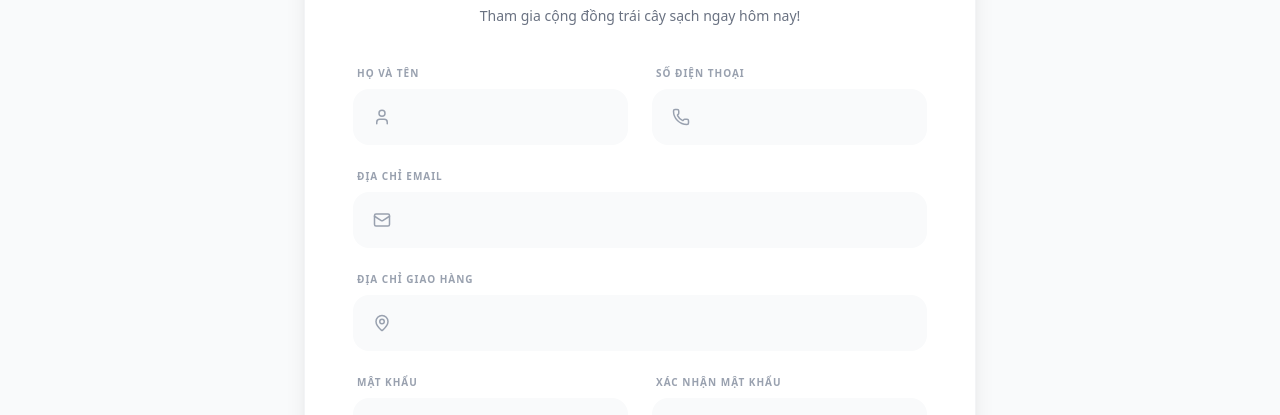
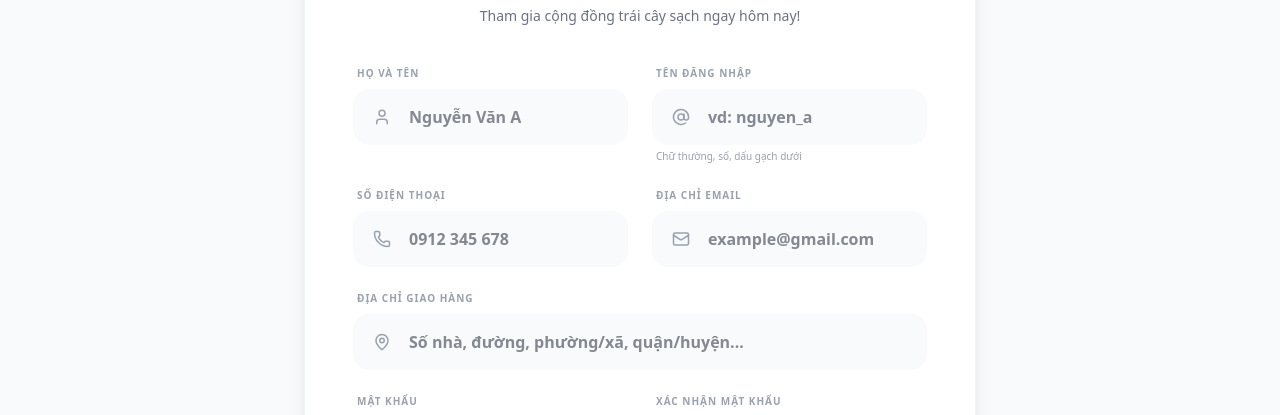
Before and after one commit to Meo1506/meofruit, a Next.js app: page /dang-ky in a window 1280 px wide. Shown: the part 215-630 px from the top of the page. Built offline with nearby package versions, Linux system fonts and the light colour scheme; no server answers; the database is empty.

Commit message:
feat: support username login and remove email confirmation requirement

```diff
--- a/src/app/dang-ky/page.tsx
+++ b/src/app/dang-ky/page.tsx
@@ -1,13 +1,14 @@
 "use client";
 import { useState } from "react";
 import Link from "next/link";
-import { Mail, Lock, Eye, EyeOff, Loader2, User, Phone, MapPin, CheckCircle2 } from "lucide-react";
+import { Mail, Lock, Eye, EyeOff, Loader2, User, Phone, MapPin, AtSign } from "lucide-react";
 import { supabase } from "@/lib/supabase";
 import { useRouter } from "next/navigation";
 
 export default function RegisterPage() {
   const [formData, setFormData] = useState({
     fullName: "",
+    username: "",
     email: "",
     phone: "",
     address: "",
@@ -17,17 +18,27 @@ export default function RegisterPage() {
   const [showPassword, setShowPassword] = useState(false);
   const [loading, setLoading] = useState(false);
   const [error, setError] = useState("");
-  const [success, setSubmitted] = useState(false);
   const router = useRouter();
 
   const handleInputChange = (e: React.ChangeEvent<HTMLInputElement>) => {
-    setFormData({ ...formData, [e.target.name]: e.target.value });
+    const { name, value } = e.target;
+    // Username: chỉ cho phép chữ thường, số, dấu gạch dưới
+    if (name === "username") {
+      setFormData({ ...formData, username: value.toLowerCase().replace(/[^a-z0-9_]/g, "") });
+      return;
+    }
+    setFormData({ ...formData, [name]: value });
   };
 
   const handleRegister = async (e: React.FormEvent) => {
     e.preventDefault();
+
     if (formData.password !== formData.confirmPassword) {
       setError("Mật khẩu xác nhận không khớp.");
+      return;
+    }
+    if (formData.username.length < 3) {
+      setError("Tên đăng nhập phải có ít nhất 3 ký tự.");
       return;
     }
 
@@ -35,49 +46,42 @@ export default function RegisterPage() {
     setError("");
 
     try {
-      const { error } = await supabase.auth.signUp({
+      // Kiểm tra username đã tồn tại chưa
+      const { data: existing } = await supabase
+        .from("profiles")
+        .select("id")
+        .eq("username", formData.username)
+        .maybeSingle();
+
+      if (existing) {
+        setError("Tên đăng nhập này đã được sử dụng. Vui lòng chọn tên khác.");
+        return;
+      }
+
+      const { error: signUpError } = await supabase.auth.signUp({
         email: formData.email,
         password: formData.password,
         options: {
           data: {
             full_name: formData.fullName,
+            username: formData.username,
             phone: formData.phone,
             address: formData.address,
           }
         }
       });
 
-      if (error) throw error;
+      if (signUpError) throw signUpError;
 
-      setSubmitted(true);
-    } catch (err: any) {
-      setError(err.message || "Đăng ký thất bại. Vui lòng thử lại.");
+      // Đăng ký thành công → vào tài khoản luôn (không cần xác nhận email)
+      router.push("/tai-khoan");
+    } catch (err: unknown) {
+      const message = err instanceof Error ? err.message : "Đăng ký thất bại. Vui lòng thử lại.";
+      setError(message);
     } finally {
       setLoading(false);
     }
   };
-
-  if (success) {
-    return (
-      <div className="min-h-screen bg-gray-50 flex items-center justify-center pt-20 pb-20 px-4">
-        <div className="bg-white w-full max-w-md rounded-[3rem] shadow-xl border border-gray-100 p-12 text-center">
-          <div className="w-20 h-20 bg-green-100 text-green-600 rounded-full flex items-center justify-center mx-auto mb-6">
-            <CheckCircle2 size={40} />
-          </div>
-          <h2 className="text-2xl font-black text-gray-900 mb-4 uppercase tracking-tight">Đăng Ký Thành Công!</h2>
-          <p className="text-gray-500 mb-8 font-medium">
-            Vui lòng kiểm tra email của bạn để xác nhận tài khoản trước khi đăng nhập.
-          </p>
-          <button
-            onClick={() => router.push("/dang-nhap")}
-            className="w-full py-4 bg-green-600 text-white font-black rounded-2xl hover:bg-green-700 transition-all uppercase tracking-widest text-xs"
-          >
-            Đi đến Đăng nhập
-          </button>
-        </div>
-      </div>
-    );
-  }
 
   return (
     <div className="min-h-screen bg-gray-50 flex items-center justify-center pt-32 pb-20 px-4">
@@ -95,6 +99,7 @@ export default function RegisterPage() {
           )}
 
           <form onSubmit={handleRegister} className="space-y-6">
+            {/* Họ tên + Tên đăng nhập */}
             <div className="grid grid-cols-1 md:grid-cols-2 gap-6">
               <div>
                 <label className="block text-[10px] font-black uppercase tracking-widest text-gray-400 mb-2 ml-1">Họ và tên</label>
@@ -105,10 +110,34 @@ export default function RegisterPage() {
                     required
                     value={formData.fullName}
                     onChange={handleInputChange}
+                    placeholder="Nguyễn Văn A"
                     className="w-full pl-14 pr-5 py-4 bg-gray-50 border-none rounded-2xl focus:ring-2 focus:ring-green-500 font-bold transition-all"
                   />
                 </div>
               </div>
+              <div>
+                <label className="block text-[10px] font-black uppercase tracking-widest text-gray-400 mb-2 ml-1">
+                  Tên đăng nhập
+                </label>
+                <div className="relative">
+                  <AtSign className="absolute left-5 top-1/2 -translate-y-1/2 text-gray-400" size={18} />
+                  <input
+                    name="username"
+                    required
+                    minLength={3}
+                    maxLength={30}
+                    value={formData.username}
+                    onChange={handleInputChange}
+                    placeholder="vd: nguyen_a"
+                    className="w-full pl-14 pr-5 py-4 bg-gray-50 border-none rounded-2xl focus:ring-2 focus:ring-green-500 font-bold transition-all"
+                  />
+                </div>
+                <p className="text-[10px] text-gray-400 mt-1 ml-1">Chữ thường, số, dấu gạch dưới</p>
+              </div>
+            </div>
+
+            {/* SĐT + Email */}
+            <div className="grid grid-cols-1 md:grid-cols-2 gap-6">
               <div>
                 <label className="block text-[10px] font-black uppercase tracking-widest text-gray-400 mb-2 ml-1">Số điện thoại</label>
                 <div className="relative">
@@ -118,12 +147,11 @@ export default function RegisterPage() {
                     required
                     value={formData.phone}
                     onChange={handleInputChange}
+                    placeholder="0912 345 678"
                     className="w-full pl-14 pr-5 py-4 bg-gray-50 border-none rounded-2xl focus:ring-2 focus:ring-green-500 font-bold transition-all"
                   />
                 </div>
               </div>
-            </div>
-
               <div>
                 <label className="block text-[10px] font-black uppercase tracking-widest text-gray-400 mb-2 ml-1">Địa chỉ Email</label>
                 <div className="relative">
@@ -134,11 +162,14 @@ export default function RegisterPage() {
                     required
                     value={formData.email}
                     onChange={handleInputChange}
+                    placeholder="example@gmail.com"
                     className="w-full pl-14 pr-5 py-4 bg-gray-50 border-none rounded-2xl focus:ring-2 focus:ring-green-500 font-bold transition-all"
                   />
                 </div>
               </div>
+            </div>
 
+            {/* Địa chỉ giao hàng */}
             <div>
               <label className="block text-[10px] font-black uppercase tracking-widest text-gray-400 mb-2 ml-1">Địa chỉ giao hàng</label>
               <div className="relative">
@@ -148,11 +179,13 @@ export default function RegisterPage() {
                   required
                   value={formData.address}
                   onChange={handleInputChange}
+                  placeholder="Số nhà, đường, phường/xã, quận/huyện..."
                   className="w-full pl-14 pr-5 py-4 bg-gray-50 border-none rounded-2xl focus:ring-2 focus:ring-green-500 font-bold transition-all"
                 />
               </div>
             </div>
 
+            {/* Mật khẩu */}
             <div className="grid grid-cols-1 md:grid-cols-2 gap-6">
               <div>
                 <label className="block text-[10px] font-black uppercase tracking-widest text-gray-400 mb-2 ml-1">Mật khẩu</label>
@@ -162,6 +195,7 @@ export default function RegisterPage() {
                     name="password"
                     type={showPassword ? "text" : "password"}
                     required
+                    minLength={6}
                     value={formData.password}
                     onChange={handleInputChange}
                     className="w-full pl-14 pr-5 py-4 bg-gray-50 border-none rounded-2xl focus:ring-2 focus:ring-green-500 font-bold transition-all"
@@ -178,7 +212,7 @@ export default function RegisterPage() {
                     required
                     value={formData.confirmPassword}
                     onChange={handleInputChange}
-                    className="w-full pl-14 pr-5 py-4 bg-gray-50 border-none rounded-2xl focus:ring-2 focus:ring-green-500 font-bold transition-all"
+                    className="w-full pl-14 pr-14 py-4 bg-gray-50 border-none rounded-2xl focus:ring-2 focus:ring-green-500 font-bold transition-all"
                   />
                   <button
                     type="button"
--- a/src/app/dang-nhap/page.tsx
+++ b/src/app/dang-nhap/page.tsx
@@ -1,12 +1,12 @@
 "use client";
 import { useState } from "react";
 import Link from "next/link";
-import { Mail, Lock, Eye, EyeOff, Loader2, ArrowRight } from "lucide-react";
+import { Lock, Eye, EyeOff, Loader2, ArrowRight, AtSign } from "lucide-react";
 import { supabase } from "@/lib/supabase";
 import { useRouter } from "next/navigation";
 
 export default function LoginPage() {
-  const [email, setEmail] = useState("");
+  const [identifier, setIdentifier] = useState(""); // email hoặc username
   const [password, setPassword] = useState("");
   const [showPassword, setShowPassword] = useState(false);
   const [loading, setLoading] = useState(false);
@@ -19,16 +19,33 @@ export default function LoginPage() {
     setError("");
 
     try {
-      const { error } = await supabase.auth.signInWithPassword({
-        email,
+      let loginEmail = identifier.trim();
+
+      // Nếu không chứa @ thì coi là username → tra email từ profiles
+      if (!loginEmail.includes("@")) {
+        const { data: profile, error: lookupError } = await supabase
+          .from("profiles")
+          .select("email")
+          .eq("username", loginEmail.toLowerCase())
+          .maybeSingle();
+
+        if (lookupError || !profile?.email) {
+          throw new Error("Tên đăng nhập không tồn tại.");
+        }
+        loginEmail = profile.email;
+      }
+
+      const { error: signInError } = await supabase.auth.signInWithPassword({
+        email: loginEmail,
         password,
       });
 
-      if (error) throw error;
+      if (signInError) throw signInError;
 
       router.push("/tai-khoan");
-    } catch (err: any) {
-      setError(err.message || "Đăng nhập thất bại. Vui lòng thử lại.");
+    } catch (err: unknown) {
+      const message = err instanceof Error ? err.message : "Đăng nhập thất bại. Vui lòng thử lại.";
+      setError(message);
     } finally {
       setLoading(false);
     }
@@ -51,14 +68,17 @@ export default function LoginPage() {
 
           <form onSubmit={handleLogin} className="space-y-6">
             <div>
-              <label className="block text-[10px] font-black uppercase tracking-widest text-gray-400 mb-2 ml-1">Địa chỉ Email</label>
+              <label className="block text-[10px] font-black uppercase tracking-widest text-gray-400 mb-2 ml-1">
+                Email hoặc Tên đăng nhập
+              </label>
               <div className="relative">
-                <Mail className="absolute left-5 top-1/2 -translate-y-1/2 text-gray-400" size={18} />
+                <AtSign className="absolute left-5 top-1/2 -translate-y-1/2 text-gray-400" size={18} />
                 <input
-                  type="email"
+                  type="text"
                   required
-                  value={email}
-                  onChange={(e) => setEmail(e.target.value)}
+                  value={identifier}
+                  onChange={(e) => setIdentifier(e.target.value)}
+                  placeholder="example@gmail.com hoặc ten_dang_nhap"
                   className="w-full pl-14 pr-5 py-4 bg-gray-50 border-none rounded-2xl focus:ring-2 focus:ring-green-500 font-bold transition-all"
                 />
               </div>
@@ -111,9 +131,9 @@ export default function LoginPage() {
         </div>
 
         <div className="bg-gray-50 p-6 text-center border-t border-gray-100">
-           <p className="text-[10px] text-gray-400 font-bold leading-relaxed uppercase tracking-wider">
-             Cam kết bảo mật thông tin khách hàng 100%
-           </p>
+          <p className="text-[10px] text-gray-400 font-bold leading-relaxed uppercase tracking-wider">
+            Cam kết bảo mật thông tin khách hàng 100%
+          </p>
         </div>
       </div>
     </div>
```
Lines whose indentation alone changed are shown as unchanged.
